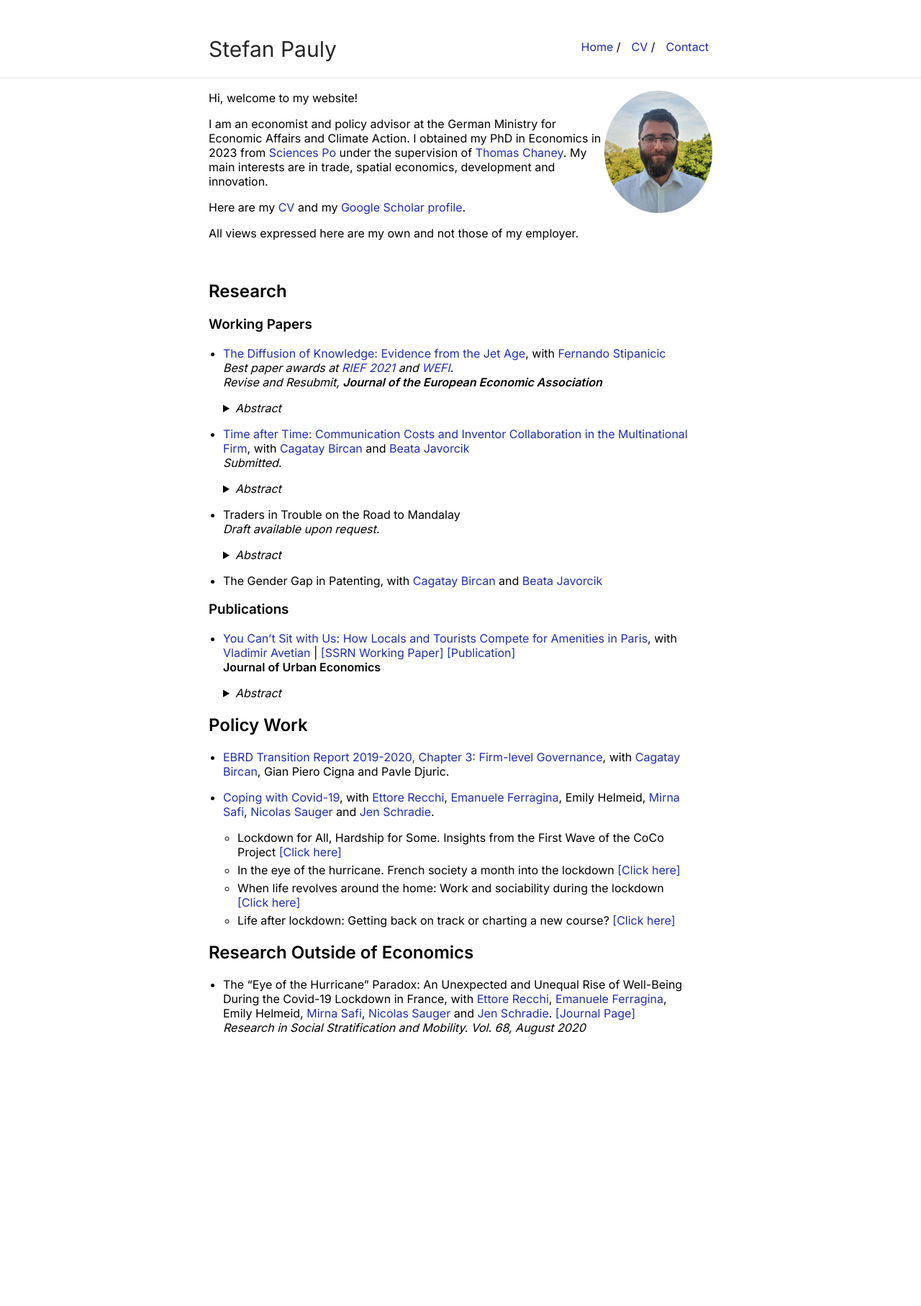
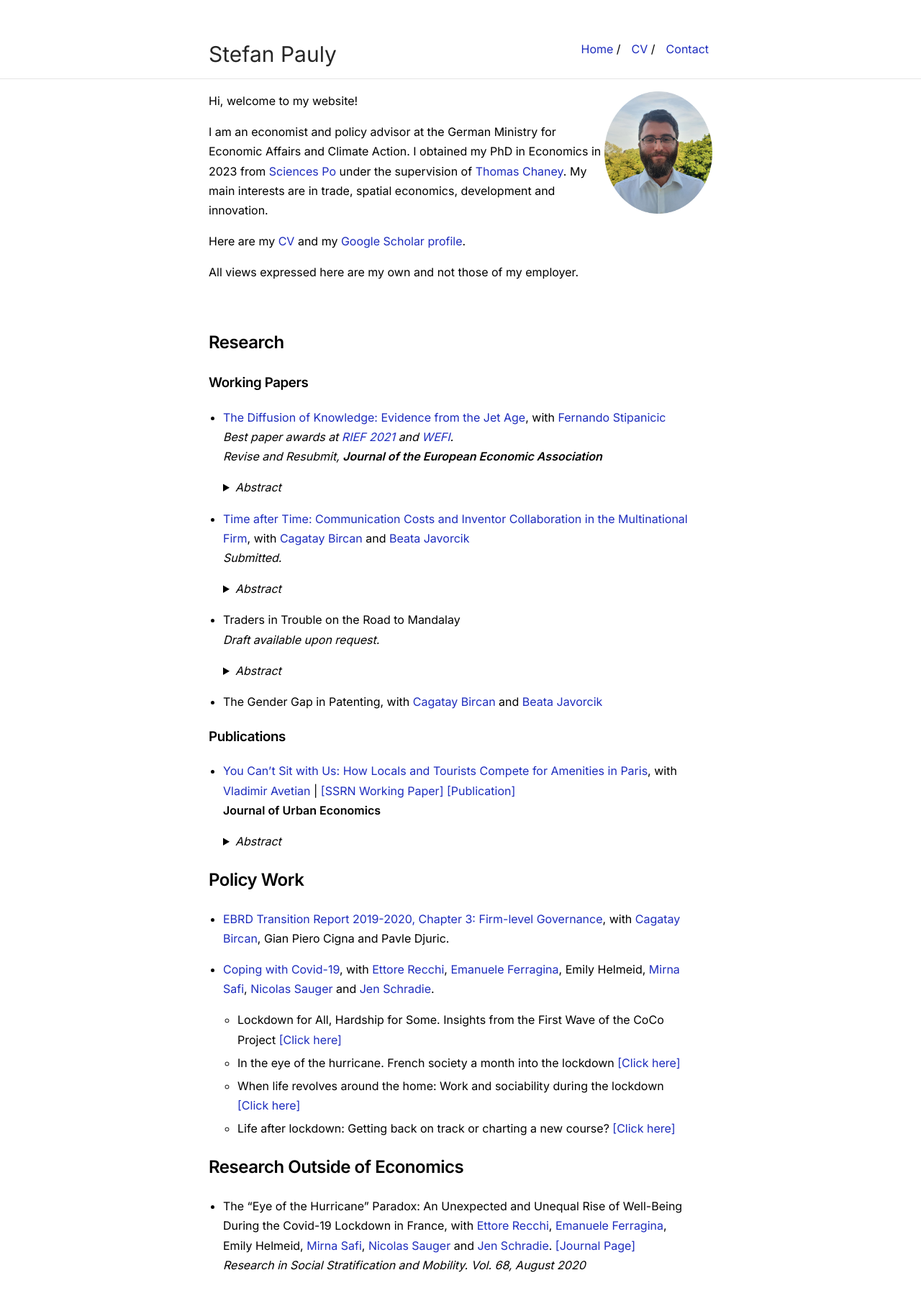
Before and after one commit to paustefa/paustefa.github.io, a Jekyll site: the page built from index.md, in a window 1280 px wide. Shown: the whole page at 72% size. Built offline with Jekyll 4.4.1, drawn with Linux system fonts in a browser that asks for light colours; before the commit the page ends 1474 px from its top, so only the background shows below that.

Commit message:
Add font-weight and line-height styles to main.scss

```diff
--- a/css/main.scss
+++ b/css/main.scss
@@ -2,6 +2,14 @@
 ---
 @import "style";
 
+
 body {
   font-family: "Inter", -apple-system, BlinkMacSystemFont, "Segoe UI", Roboto, sans-serif;
+  font-weight: 400;
+  line-height: 1.7;
 }
+
+h1, h2, h3, h4, h5, h6 {
+  font-weight: 600;
+  letter-spacing: -0.02em;
+}
```
